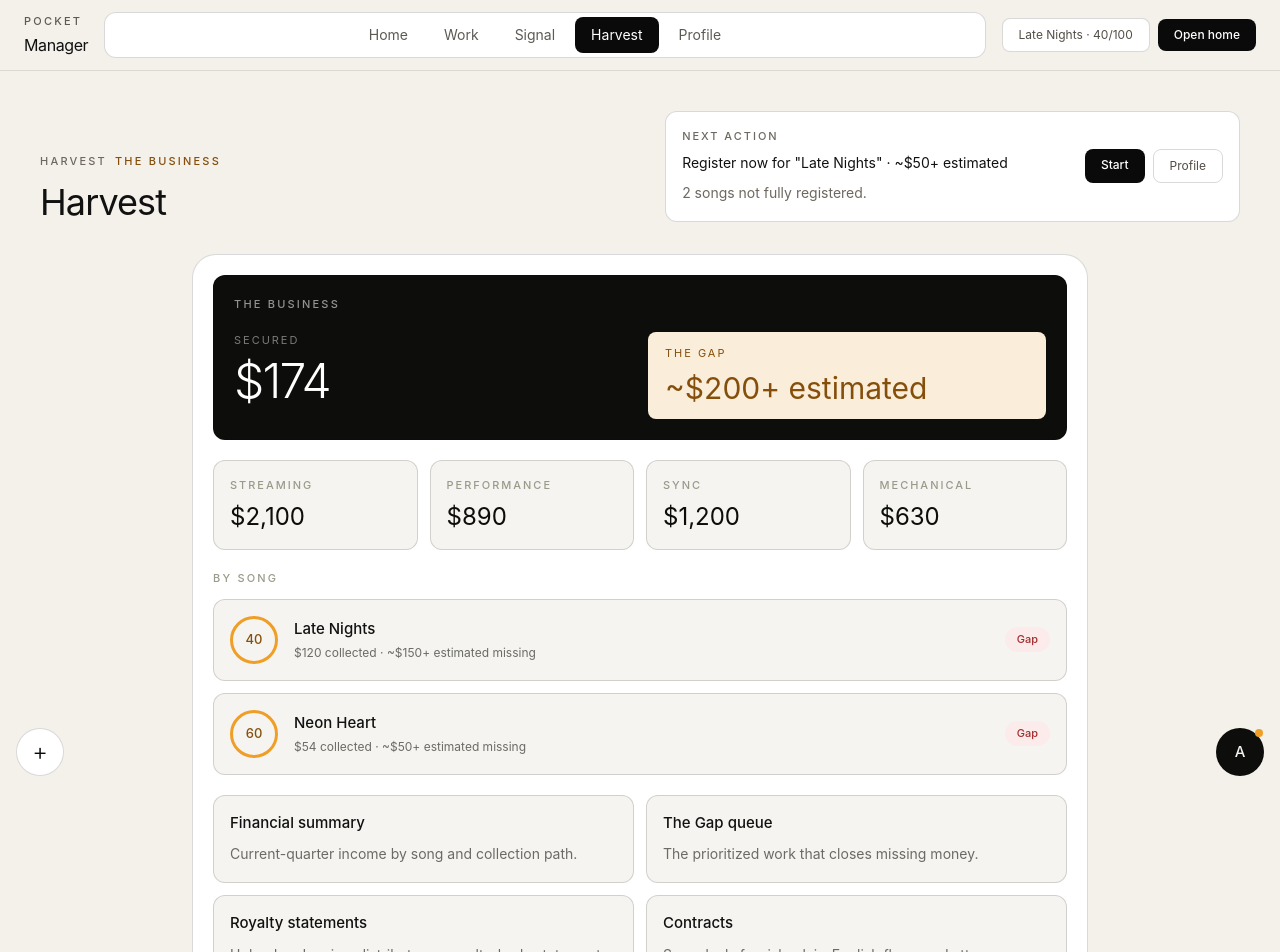
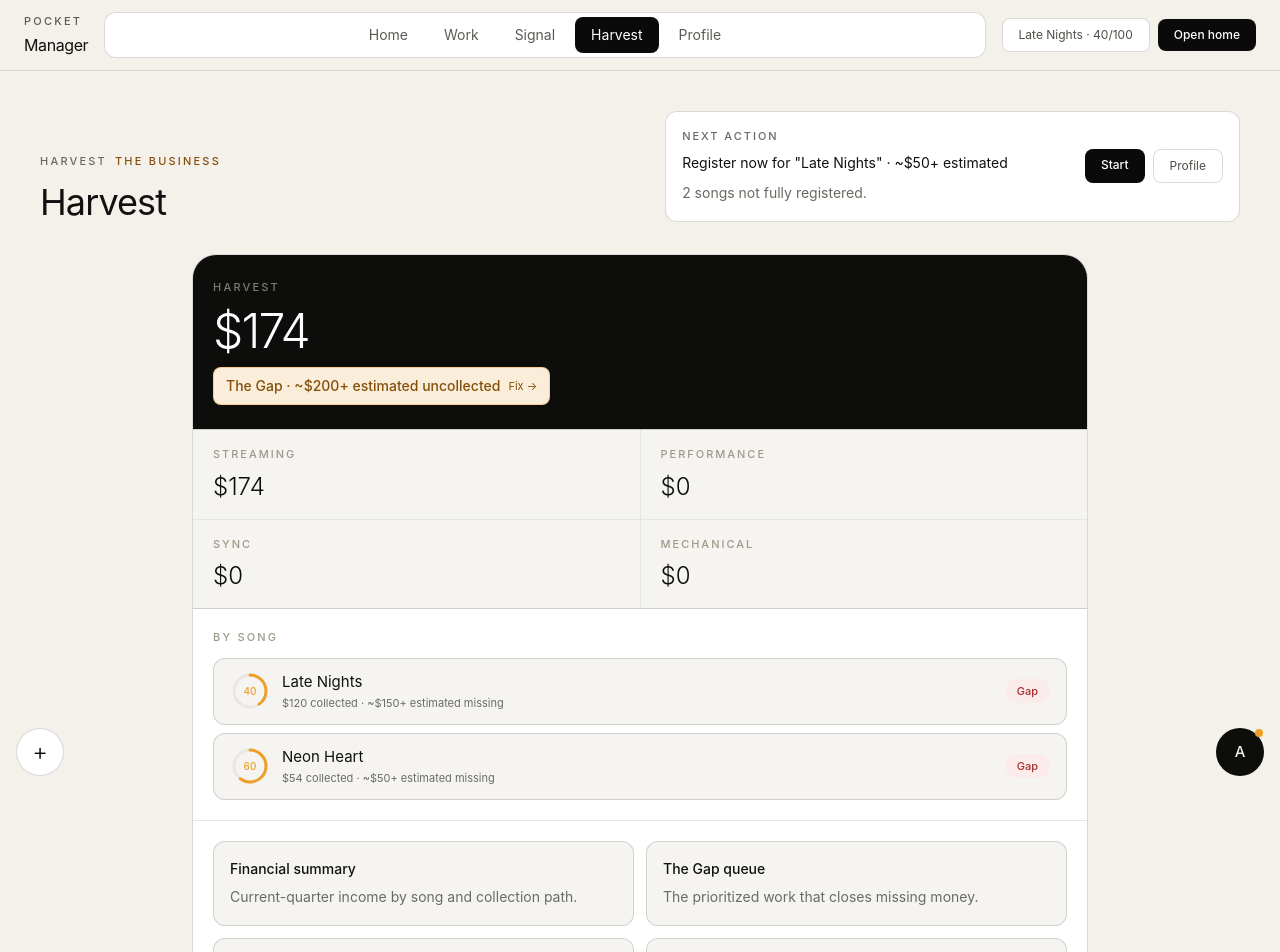
Before and after one commit to oogunbiyi22/pocket-manager, a Next.js app: page /harvest in a window 1280 px wide. Shown: the top 952 px of the page. Built offline with nearby package versions, Linux system fonts and the light colour scheme.

Commit message:
Harvest: derive income categories from real stream data, 2x2 grid, command income surface, gap alert, song breakdown with readiness rings

```diff
--- a/src/app/harvest/page.tsx
+++ b/src/app/harvest/page.tsx
@@ -9,74 +9,107 @@ import {
   getRevenueGapSummary,
   getSongEstimatedGap,
   getSongReadinessScore,
+  type SongCatalogItem,
 } from "@/lib/backstage-data";
 
-const incomeTypes = [
-  { label: "Streaming", value: 2100 },
-  { label: "Performance", value: 890 },
-  { label: "Sync", value: 1200 },
-  { label: "Mechanical", value: 630 },
-];
+function deriveIncomeCategories(songs: SongCatalogItem[]) {
+  const streams = songs.flatMap((s) => s.revenueStreams);
+  const sum = (types: string[]) =>
+    streams
+      .filter((s) => types.includes(s.streamType))
+      .reduce((t, s) => t + s.actualAmount, 0);
 
-const harvestAreas = [
-  { href: "/financial", title: "Financial summary", body: "Current-quarter income by song and collection path." },
-  { href: "/actions", title: "The Gap queue", body: "The prioritized work that closes missing money." },
-  { href: "/statements", title: "Royalty statements", body: "Upload and review distributor or royalty-body statements." },
-  { href: "/contracts", title: "Contracts", body: "Scan deals for risk, plain-English flags, and attorney questions." },
-  { href: "/forecast", title: "Income forecast", body: "Compare current setup against fully optimized registration." },
-  { href: "/valuation", title: "Catalog valuation", body: "See what most affects the catalog's asset value." },
-];
+  return [
+    { label: "Streaming", value: sum(["streaming", "youtube"]) },
+    { label: "Performance", value: sum(["digital_performance", "performance_royalty", "neighboring_rights"]) },
+    { label: "Sync", value: sum(["sync"]) },
+    { label: "Mechanical", value: sum(["mechanical"]) },
+  ];
+}
+
+function SmallRing({ score }: { score: number }) {
+  const r = 16;
+  const circ = 2 * Math.PI * r;
+  const fill = (score / 100) * circ;
+  const color = score >= 70 ? "#97c459" : score >= 40 ? "#ef9f27" : "#e24b4a";
+  return (
+    <svg width="40" height="40" viewBox="0 0 40 40" className="shrink-0">
+      <circle cx="20" cy="20" r={r} fill="none" stroke="#e8e7e2" strokeWidth="3" />
+      <circle cx="20" cy="20" r={r} fill="none" stroke={color} strokeWidth="3" strokeLinecap="round"
+        strokeDasharray={`${fill} ${circ}`} transform="rotate(-90 20 20)" />
+      <text x="20" y="20" textAnchor="middle" dominantBaseline="central" fontSize="10" fontWeight="500" fill={color}>
+        {score}
+      </text>
+    </svg>
+  );
+}
 
 export default function HarvestPage() {
   const { songs } = usePocket();
   const summary = getRevenueGapSummary(songs);
+  const incomeCategories = deriveIncomeCategories(songs);
 
   return (
     <AppShell title="Harvest" eyebrow="The business">
-      <main className="mx-auto max-w-4xl rounded-[24px] border-[0.5px] border-black/15 bg-white p-5 text-[#111]">
-        <section className="rounded-xl border-[0.5px] border-black/15 bg-[#0d0d0b] p-5 text-white">
-          <div className="text-[11px] font-medium uppercase tracking-[0.2em] text-white/55">The business</div>
-          <div className="mt-5 grid gap-4 sm:grid-cols-2">
-            <div>
-              <div className="text-[11px] uppercase tracking-[0.18em] text-white/45">Secured</div>
-              <div className="mt-2 text-5xl font-light tracking-[-0.04em]">{formatMoney(summary.totalSecured)}</div>
+      <main className="mx-auto max-w-4xl overflow-hidden rounded-[24px] border-[0.5px] border-black/15 bg-white text-[#111]">
+
+        {/* Command header */}
+        <section className="bg-[#0d0d0b] px-5 py-6 text-white">
+          <div className="text-[11px] font-medium uppercase tracking-[0.2em] text-white/45">Harvest</div>
+          <div className="mt-3 text-[48px] font-light leading-none tracking-[-0.04em]">
+            {formatMoney(summary.totalSecured)}
+          </div>
+          {summary.totalEstimatedGap > 0 ? (
+            <div className="mt-3 inline-flex items-center gap-2 rounded-lg border border-[#ef9f27]/40 bg-[#faeeda] px-3 py-2">
+              <span className="text-sm font-medium text-[#854f0b]">
+                The Gap · {formatGapEstimate(summary.totalEstimatedGap)} uncollected
+              </span>
+              <Link href="/actions" className="text-[11px] text-[#854f0b]">Fix →</Link>
             </div>
-            <div className="rounded-lg border-[0.5px] border-[#faeeda]/60 bg-[#faeeda] px-4 py-3 text-[#854f0b]">
-              <div className="text-[11px] uppercase tracking-[0.18em]">The Gap</div>
-              <div className="mt-2 text-3xl font-normal">{formatGapEstimate(summary.totalEstimatedGap)}</div>
-            </div>
-          </div>
+          ) : (
+            <p className="mt-3 text-sm text-white/45">No gaps — catalog fully optimized.</p>
+          )}
         </section>
 
-        <section className="mt-5 grid gap-3 sm:grid-cols-4">
-          {incomeTypes.map((type) => (
-            <Link key={type.label} href="/financial" className="rounded-xl border-[0.5px] border-black/15 bg-[#f5f4f0] p-4 transition hover:border-black/35">
-              <div className="text-[11px] font-medium uppercase tracking-[0.18em] text-[#9a9a8a]">{type.label}</div>
-              <div className="mt-2 text-2xl font-normal text-[#0d0d0b]">{formatMoney(type.value)}</div>
+        {/* 2x2 income grid */}
+        <section className="grid grid-cols-2 gap-px bg-black/10 border-y border-black/10">
+          {incomeCategories.map((cat) => (
+            <Link
+              key={cat.label}
+              href="/financial"
+              className="bg-[#f5f4f0] px-5 py-4 transition hover:bg-[#eeede8]"
+            >
+              <div className="text-[11px] font-medium uppercase tracking-[0.18em] text-[#9a9a8a]">{cat.label}</div>
+              <div className="mt-2 text-2xl font-light text-[#0d0d0b]">{formatMoney(cat.value)}</div>
             </Link>
           ))}
         </section>
 
-        <section className="mt-5">
+        {/* Song-by-song breakdown */}
+        <section className="px-5 py-5">
           <div className="mb-3 text-[11px] font-medium uppercase tracking-[0.2em] text-[#9a9a8a]">By song</div>
-          <div className="space-y-3">
-            {songs.slice(0, 4).map((song) => {
+          <div className="space-y-2">
+            {songs.slice(0, 6).map((song) => {
               const readiness = getSongReadinessScore(song);
-              const estimatedGap = getSongEstimatedGap(song);
-              const optimized = estimatedGap === 0;
+              const gap = getSongEstimatedGap(song);
+              const collected = song.revenueStreams.reduce((t, s) => t + s.actualAmount, 0);
+              const optimized = gap === 0;
 
               return (
-                <Link key={song.id} href={`/projects/${song.id}`} className="flex items-center gap-4 rounded-xl border-[0.5px] border-black/15 bg-[#f5f4f0] p-4 transition hover:border-black/35">
-                  <div className={`grid size-12 shrink-0 place-items-center rounded-full border-[3px] text-[13px] font-medium ${optimized ? "border-[#97c459] text-[#3b6d11]" : "border-[#ef9f27] text-[#854f0b]"}`}>
-                    {readiness}
-                  </div>
+                <Link
+                  key={song.id}
+                  href={`/projects/${song.id}`}
+                  className="flex items-center gap-3 rounded-xl border-[0.5px] border-black/15 bg-[#f5f4f0] px-4 py-3 transition hover:border-black/35"
+                >
+                  <SmallRing score={readiness} />
                   <div className="min-w-0 flex-1">
-                    <div className="truncate text-[15px] font-medium text-[#111]">{song.title}</div>
-                    <div className="mt-1 text-xs text-[#6b6b65]">
-                      {formatMoney(song.revenueStreams.reduce((total, stream) => total + stream.actualAmount, 0))} collected · {optimized ? "0 gaps" : `${formatGapEstimate(estimatedGap)} missing`}
+                    <div className="truncate text-[15px] font-normal text-[#111]">{song.title}</div>
+                    <div className="mt-0.5 text-[11px] text-[#6b6b65]">
+                      {formatMoney(collected)} collected
+                      {!optimized ? ` · ${formatGapEstimate(gap)} missing` : ""}
                     </div>
                   </div>
-                  <span className={`rounded-full px-3 py-1 text-[11px] font-medium ${optimized ? "bg-[#eaf3de] text-[#3b6d11]" : "bg-[#fcebeb] text-[#a32d2d]"}`}>
+                  <span className={`shrink-0 rounded-full px-3 py-1 text-[11px] font-medium ${optimized ? "bg-[#eaf3de] text-[#3b6d11]" : "bg-[#fcebeb] text-[#a32d2d]"}`}>
                     {optimized ? "Full" : "Gap"}
                   </span>
                 </Link>
@@ -85,11 +118,23 @@ export default function HarvestPage() {
           </div>
         </section>
 
-        <section className="mt-5 grid gap-3 sm:grid-cols-2">
-          {harvestAreas.map((area) => (
-            <Link key={area.href} href={area.href} className="rounded-xl border-[0.5px] border-black/15 bg-[#f5f4f0] p-4 transition hover:border-black/35">
-              <div className="text-[15px] font-medium text-[#111]">{area.title}</div>
-              <p className="mt-2 text-sm leading-6 text-[#6b6b65]">{area.body}</p>
+        {/* Quick nav */}
+        <section className="grid gap-3 border-t border-black/10 px-5 py-5 sm:grid-cols-2">
+          {[
+            { href: "/financial", title: "Financial summary", body: "Current-quarter income by song and collection path." },
+            { href: "/actions", title: "The Gap queue", body: "The prioritized work that closes missing money." },
+            { href: "/statements", title: "Royalty statements", body: "Upload and review distributor or royalty-body statements." },
+            { href: "/contracts", title: "Contracts", body: "Scan deals for risk, plain-English flags, and attorney questions." },
+            { href: "/forecast", title: "Income forecast", body: "Compare current setup against fully optimized registration." },
+            { href: "/valuation", title: "Catalog valuation", body: "See what most affects the catalog's asset value." },
+          ].map((area) => (
+            <Link
+              key={area.href}
+              href={area.href}
+              className="rounded-xl border-[0.5px] border-black/15 bg-[#f5f4f0] p-4 transition hover:border-black/35"
+            >
+              <div className="text-[14px] font-medium text-[#111]">{area.title}</div>
+              <p className="mt-1.5 text-sm leading-6 text-[#6b6b65]">{area.body}</p>
             </Link>
           ))}
         </section>
```
